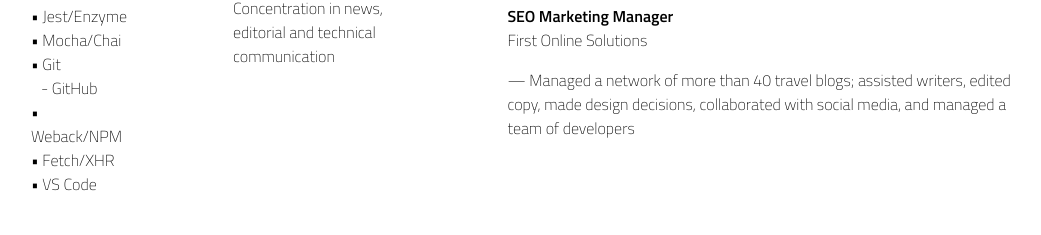
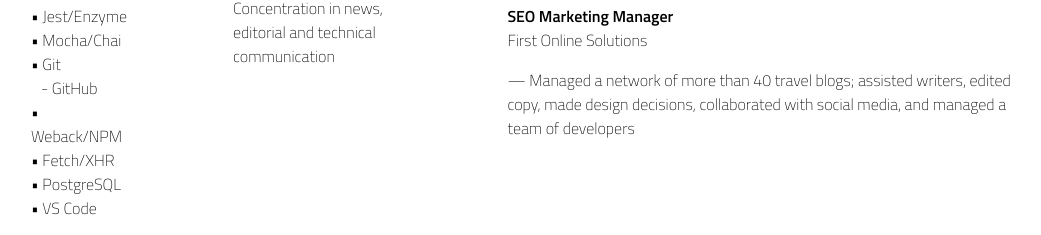
Before and after one commit to kobesparrow/portfolio, a React (Create React App) app: page / in a window 1280 px wide. Shown: the part 1406-1641 px from the top of the page, without its empty margins (124-1165 px from the left). Built offline with nearby package versions, Linux system fonts and the light colour scheme.

Commit message:
Minor touchups

```diff
--- a/package.json
+++ b/package.json
@@ -2,7 +2,9 @@
   "name": "portfolio",
   "version": "0.1.0",
   "private": true,
+  "homepage": "https://kobesparrow.github.io/portfolio",
   "dependencies": {
+    "gh-pages": "^2.0.1",
     "node-sass": "^4.12.0",
     "react": "^16.8.6",
     "react-anchor-link-smooth-scroll": "^1.0.12",
@@ -13,7 +15,9 @@
     "start": "react-scripts start",
     "build": "react-scripts build",
     "test": "react-scripts test",
-    "eject": "react-scripts eject"
+    "eject": "react-scripts eject",
+    "predeploy": "npm run build",
+    "deploy": "gh-pages -d build"
   },
   "eslintConfig": {
     "extends": "react-app"
--- a/src/components/About/About.js
+++ b/src/components/About/About.js
@@ -33,6 +33,7 @@ const About = () => {
             <dd>- GitHub</dd>
             <dt>• Weback/NPM</dt>
             <dt>• Fetch/XHR</dt>
+            <dt>• PostgreSQL</dt>
             <dt>• VS Code</dt>
           </dl>
         </article>
--- a/src/components/SocialIcons/SocialIcons.js
+++ b/src/components/SocialIcons/SocialIcons.js
@@ -1,7 +1,10 @@
 import React from 'react';
 import instagram from '../../images/instagram.svg';
+import instagramHover from '../../images/instagram-hover.svg'
 import gitHub from '../../images/github.svg';
+import gitHubHover from '../../images/github-hover.svg'
 import linkedIn from '../../images/linkedin.svg';
+import linkedInHover from '../../images/linkedin-hover.svg'
 
 const SocialIcons = () => {
 
```
Also changed, not shown: 1 other file (tests, documents, lock files or other folders).
